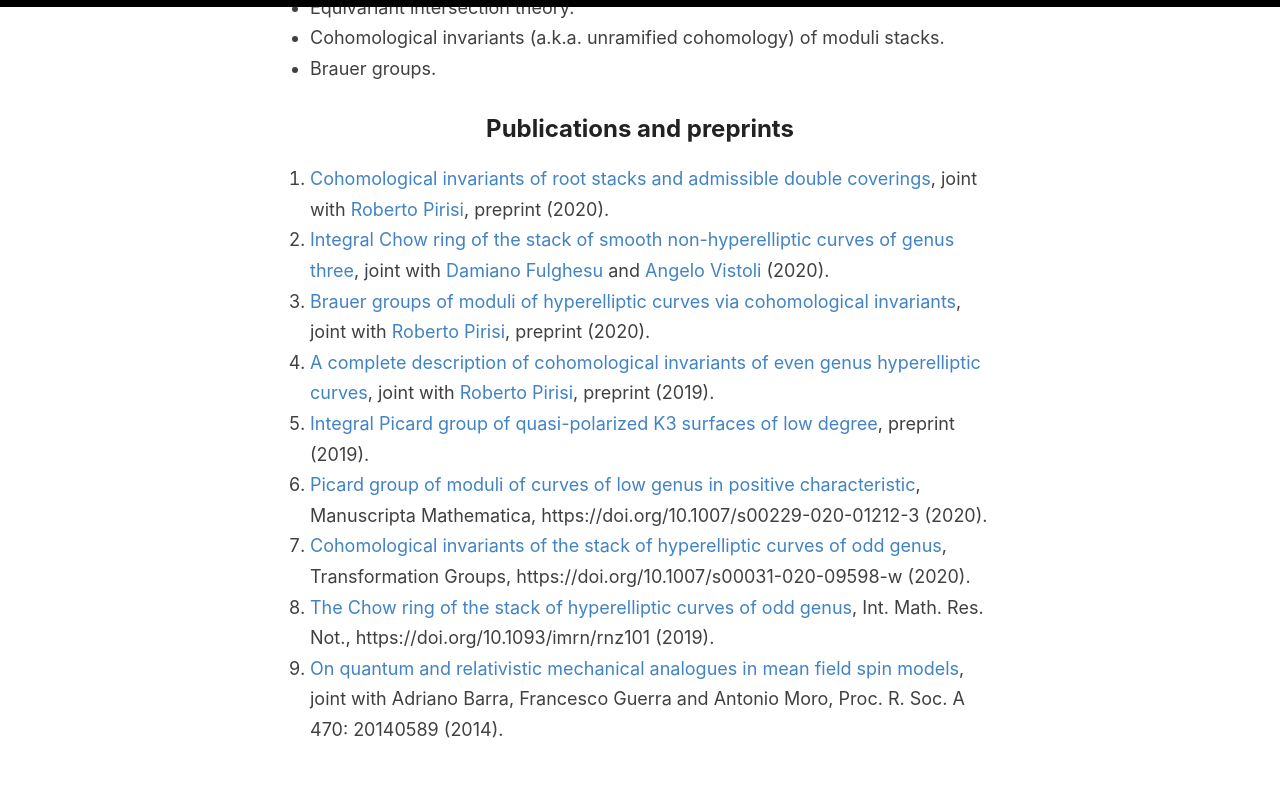
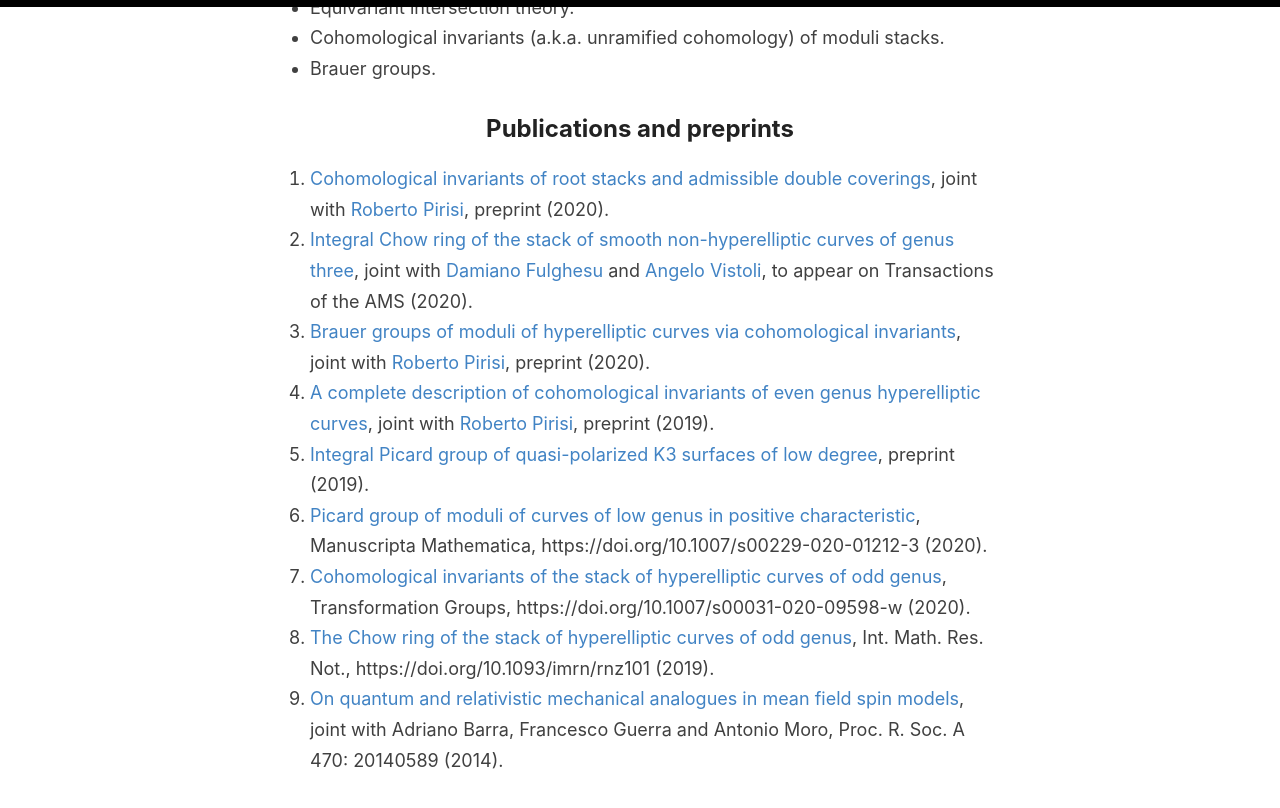
Before and after one commit to anddil/anddil.github.io, a Jekyll site: the page built from _pages/research.md, in a window 1280 px wide and 900 px high, scrolled down 661 px. Shown: the top 808 px of the window. Built offline with Jekyll 4.4.1, drawn with Linux system fonts in a browser that asks for light colours.

Commit message:
Update research.md

```diff
--- a/_pages/research.md
+++ b/_pages/research.md
@@ -19,7 +19,7 @@
 ## Publications and preprints
 
 1. [Cohomological invariants of root stacks and admissible double coverings](https://arxiv.org/abs/2009.07671), joint with [Roberto Pirisi](https://people.kth.se/~pirisi/), preprint (2020).
-1. [Integral Chow ring of the stack of smooth non-hyperelliptic curves of genus three](https://arxiv.org/abs/2004.00052), joint with [Damiano Fulghesu](http://web.mnstate.edu/fulghesu/index.html) and [Angelo Vistoli](http://homepage.sns.it/vistoli/) (2020).
+1. [Integral Chow ring of the stack of smooth non-hyperelliptic curves of genus three](https://arxiv.org/abs/2004.00052), joint with [Damiano Fulghesu](http://web.mnstate.edu/fulghesu/index.html) and [Angelo Vistoli](http://homepage.sns.it/vistoli/), to appear on Transactions of the AMS (2020).
 2. [Brauer groups of moduli of hyperelliptic curves via cohomological invariants](https://arxiv.org/abs/2002.11065), joint with [Roberto Pirisi](https://people.kth.se/~pirisi/), preprint (2020).
 3. [A complete description of cohomological invariants of even genus hyperelliptic curves](https://arxiv.org/abs/1911.04005), joint with [Roberto Pirisi](https://people.kth.se/~pirisi/), preprint (2019).
 4. [Integral Picard group of quasi-polarized K3 surfaces of low degree](https://arxiv.org/abs/1910.08758), preprint (2019).
```
